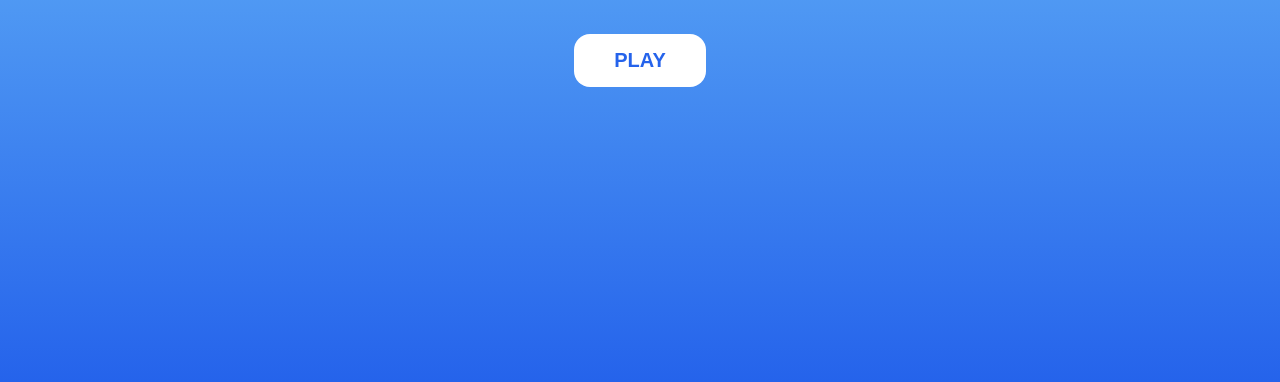
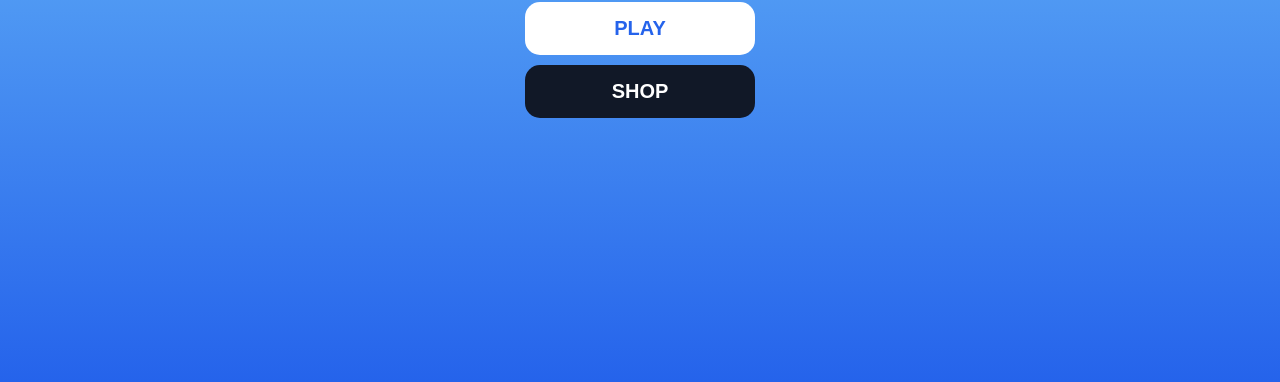
Before and after one commit to hopper-code/hopper-code.github.io, a plain HTML site: page index.html in a window 1280 px wide. Shown: the part 418-800 px from the top of the page. Drawn offline with Linux system fonts and the light colour scheme.

Commit message:
Update index.html

```diff
--- a/index.html
+++ b/index.html
@@ -9,47 +9,56 @@
   body {
     margin: 0;
     font-family: Arial, sans-serif;
-  }
-
-  .screen {
     height: 100vh;
     display: flex;
     align-items: center;
     justify-content: center;
-    flex-direction: column;
+    background: linear-gradient(to bottom, #7dd3fc, #2563eb);
   }
 
-  .home {
-    background: linear-gradient(to bottom, #7dd3fc, #2563eb);
-    color: white;
+  .container {
+    text-align: center;
   }
 
   h1 {
-    font-size: 64px;
+    font-size: 70px;
     letter-spacing: 6px;
+    color: white;
     margin-bottom: 40px;
   }
 
-  .play-button {
-    padding: 15px 40px;
+  .btn {
+    display: block;
+    width: 200px;
+    margin: 10px auto;
+    padding: 15px;
     font-size: 20px;
+    font-weight: bold;
     border: none;
-    border-radius: 16px;
+    border-radius: 15px;
     cursor: pointer;
+    text-decoration: none;
+    text-align: center;
+  }
+
+  .play {
     background: white;
     color: #2563eb;
-    font-weight: bold;
-    text-decoration: none;
-    display: inline-block;
+  }
+
+  .shop {
+    background: #111827;
+    color: white;
   }
 </style>
 </head>
-
 <body>
 
-<div class="screen home">
+<div class="container">
   <h1>HOPPER</h1>
-  <a class="play-button" href="frame.html">PLAY</a>
+
+  <a class="btn play" href="frame.html">PLAY</a>
+  <a class="btn shop" href="shop.html">SHOP</a>
 </div>
 
 </body>
```
